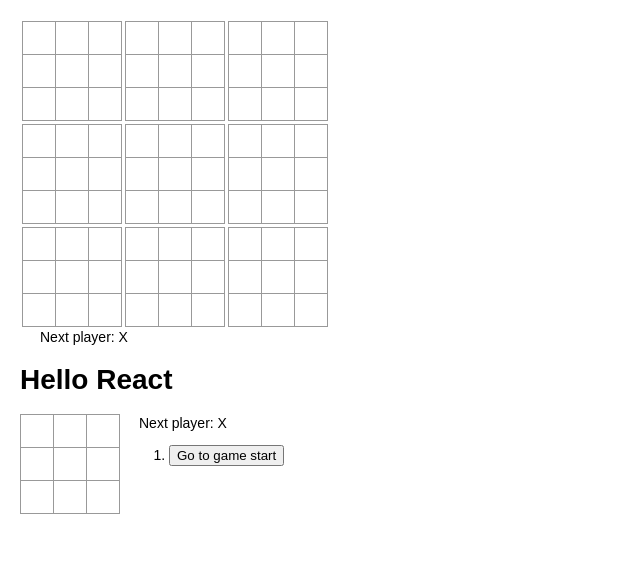
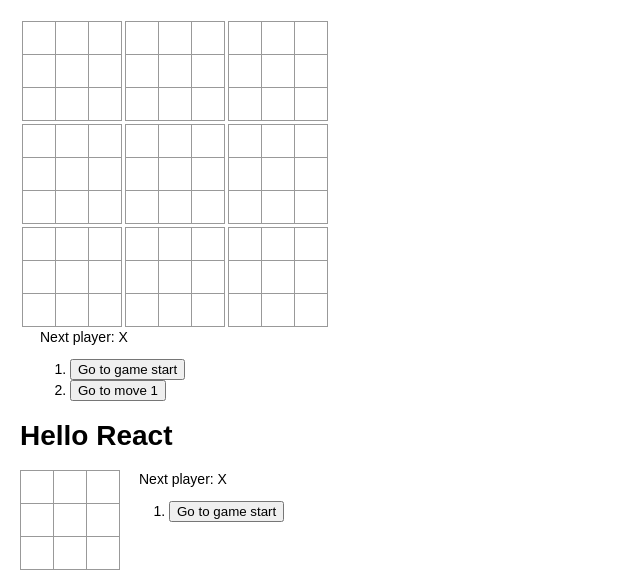
Before and after one commit to ldgit/react-tic-tac-toe, a React app: page / in a window 1280 px wide. Shown: the top 576 px of the page, without its empty margins (0-640 px from the left). Built offline with nearby package versions, Linux system fonts and the light colour scheme; the HTML template or start-up script is replaced by a standard one.

Commit message:
refactored utltimate game state: now all boards arrays are stored in history
* time travel still WIP

```diff
--- a/src/components/UltimateGame.jsx
+++ b/src/components/UltimateGame.jsx
@@ -4,7 +4,6 @@ import Status from './Status';
 import {
   calculateUltimateWinner,
   getColorClass,
-  jumpToPointInHistory,
 } from '../helpers';
 import Ultimate from '../game';
 
@@ -12,6 +11,7 @@ export default class UltimateGame extends React.Component {
   constructor(props) {
     super(props);
     this.state = Ultimate.getInitialState();
+    this.jumpTo = this.jumpTo.bind(this);
   }
 
   getCurrentPlayer() {
@@ -24,8 +24,8 @@ export default class UltimateGame extends React.Component {
     this.setState(previousState => Ultimate.playSquare(previousState, { boardIndex, squareIndex }));
   }
 
-  jumpTo(moveNumber) {
-    this.setState(previousState => jumpToPointInHistory(previousState, moveNumber));
+  jumpTo(pointInHistory) {
+    this.setState(previousState => Ultimate.timeTravel(previousState, { pointInHistory }));
   }
 
   renderBoard(boardIndex, boards, testId) {
@@ -43,7 +43,8 @@ export default class UltimateGame extends React.Component {
   }
 
   render() {
-    const { boards, nextPlayer } = this.state;
+    const { nextPlayer, history } = this.state;
+    const { boards } = history[history.length - 1];
     const winner = calculateUltimateWinner(boards);
     const status = winner ? `Winner: ${winner}` : `Next player: ${nextPlayer}`;
 
@@ -66,18 +67,22 @@ export default class UltimateGame extends React.Component {
         </div>
         <div className="game-info">
           <Status gameInfo={status} />
+          <ol>
+            {renderTimeTravelButton(this.jumpTo, this.boards, -1)}
+            {history.map(renderTimeTravelButton.bind(null, this.jumpTo))}
+          </ol>
         </div>
       </div>
     );
   }
 }
 
-// eslint-disable-next-line no-unused-vars
 function renderTimeTravelButton(onClickHandler, boards, moveNumber) {
-  const description = moveNumber === 0 ? 'Go to game start' : `Go to move ${moveNumber}`;
+  const pointInHistory = moveNumber + 1;
+  const description = moveNumber === -1 ? 'Go to game start' : `Go to move ${pointInHistory}`;
   return (
     <li>
-      <button type="button" onClick={() => onClickHandler(moveNumber)}>{description}</button>
+      <button type="button" onClick={() => onClickHandler(pointInHistory)}>{description}</button>
     </li>
   );
 }
--- a/src/game.js
+++ b/src/game.js
@@ -1,68 +1,103 @@
 import { calculateWinner, calculateUltimateWinner } from './helpers';
 
-const Ultimate = { playSquare, getInitialState };
+const Ultimate = {
+  playSquare, getInitialState, timeTravel, deepCopyGameState,
+};
 
 function playSquare(oldState, { boardIndex, squareIndex }) {
   const newState = deepCopyGameState(oldState);
+  const currentBoards = newState.history[newState.history.length - 1].boards;
 
-  if (calculateUltimateWinner(oldState.boards)) {
+  if (calculateUltimateWinner(currentBoards)) {
     return newState;
   }
 
   let aSquareWasPlayed = false;
-  const boardToPlay = newState.boards[boardIndex];
-  if (boardToPlay.squares[squareIndex] === null && !calculateWinner(boardToPlay.squares) && boardToPlay.isActive) {
+  const boardToPlay = currentBoards[boardIndex];
+  if (boardToPlay.isActive && boardToPlay.squares[squareIndex] === null && !calculateWinner(boardToPlay.squares)) {
     aSquareWasPlayed = true;
     boardToPlay.squares[squareIndex] = newState.nextPlayer;
   }
 
-  newState.boards = newState.boards.map((board, index) => {
-    if (currentBoardIsInactive(oldState.boards, { boardIndex, squareIndex })) {
-      return board;
-    }
+  if (!aSquareWasPlayed) {
+    // Nothing changes in this case
+    return newState;
+  }
 
-    const isBoardActive = aSquareWasPlayed ? index === parseInt(squareIndex, 10) : board.isActive;
+  const boardsWithUpdatedActiveStatus = currentBoards.map((board, index) => {
+    const isBoardActive = index === parseInt(squareIndex, 10);
 
+    // write a test for immutability
     return Object.assign(board, {
-      isActive: nextBoardIsWon(newState.boards, { boardIndex, squareIndex }) ? true : isBoardActive,
+      isActive: nextBoardIsWon(currentBoards, { boardIndex, squareIndex }) ? true : isBoardActive,
     });
   });
 
-  newState.nextPlayer = getNextPlayer({ boardIndex, squareIndex }, newState.boards, oldState);
+  newState.history.push({ boards: boardsWithUpdatedActiveStatus });
+
+  newState.nextPlayer = getNextPlayer({ boardIndex, squareIndex }, currentBoards, oldState);
+  if (aSquareWasPlayed) {
+    newState.history = newState.history.slice(0, oldState.pointInHistory);
+    newState.history.push({ boards: currentBoards });
+    newState.pointInHistory += 1;
+  }
 
   return newState;
 }
 
 function getInitialState() {
+  const boards = Array(9).fill().map(() => (
+    { squares: Array(9).fill(null), isActive: true }
+  ));
+
   return {
     nextPlayer: 'X',
-    boards: Array(9).fill().map(() => (
-      { squares: Array(9).fill(null), isActive: true }
-    )),
-    history: [],
+    history: [{ boards }],
+    pointInHistory: 0,
   };
 }
 
+function timeTravel(oldState, { pointInHistory }) {
+  const newState = deepCopyGameState(oldState);
+  const timeTravelPoint = pointInHistory;
+  const currentPointInHistory = oldState.pointInHistory;
+
+  if (currentPointInHistory <= timeTravelPoint) {
+    const travelBackToLastMove = oldState.history.length === timeTravelPoint;
+
+    if (!travelBackToLastMove) {
+      newState.boards = newState.history[timeTravelPoint];
+      newState.pointInHistory = timeTravelPoint;
+      newState.nextPlayer = timeTravelPoint % 2 === 0 ? 'X' : 'O';
+    }
+    return newState;
+  }
+
+  newState.pointInHistory = timeTravelPoint;
+  newState.nextPlayer = timeTravelPoint % 2 === 0 ? 'X' : 'O';
+
+  return newState;
+}
+
 function deepCopyGameState(state) {
-  const newBoards = state.boards
-    .map(board => Object.assign({}, board, { isActive: board.isActive, squares: board.squares.slice() }));
+  const newHistory = state.history.map(boardEntry => ({ boards: deepCopyGameBoards(boardEntry.boards) }));
 
   return Object.assign({}, state, {
-    boards: newBoards,
     nextPlayer: state.nextPlayer,
+    history: newHistory,
   });
+}
+
+function deepCopyGameBoards(boards) {
+  return boards.map(board => Object.assign({}, board, { isActive: board.isActive, squares: board.squares.slice() }));
 }
 
 function nextBoardIsWon(boards, { squareIndex }) {
   return !!calculateWinner(boards[squareIndex].squares);
 }
 
-function currentBoardIsInactive(boards, { boardIndex }) {
-  return !boards[boardIndex].isActive;
-}
-
 function getNextPlayer(move, newBoards, oldState) {
-  if (playedSquareUnchanged(newBoards, oldState.boards, move)) {
+  if (playedSquareUnchanged(newBoards, oldState.history[oldState.history.length - 1].boards, move)) {
     return oldState.nextPlayer;
   }
 
--- a/src/helpers.js
+++ b/src/helpers.js
@@ -56,22 +56,3 @@ export function getColorClass(board) {
 
   return board.isActive ? '' : 'lightred-board';
 }
-
-export function jumpToPointInHistory(gameState, moveToJumpTo) {
-  if (typeof moveToJumpTo !== 'number' || moveToJumpTo < 0) {
-    throw new TypeError('Invalid jump point: -1');
-  }
-
-  if (moveToJumpTo > gameState.history.length - 1) {
-    throw new TypeError('Attempted to jump forward in time');
-  }
-
-  if (gameState.history.length === 1) {
-    return gameState;
-  }
-
-  return Object.assign(gameState, {
-    moveNumber: moveToJumpTo,
-    xIsNext: moveToJumpTo % 2 === 0,
-  });
-}
```
Also changed, not shown: 2 other files (tests, documents, lock files or other folders).
